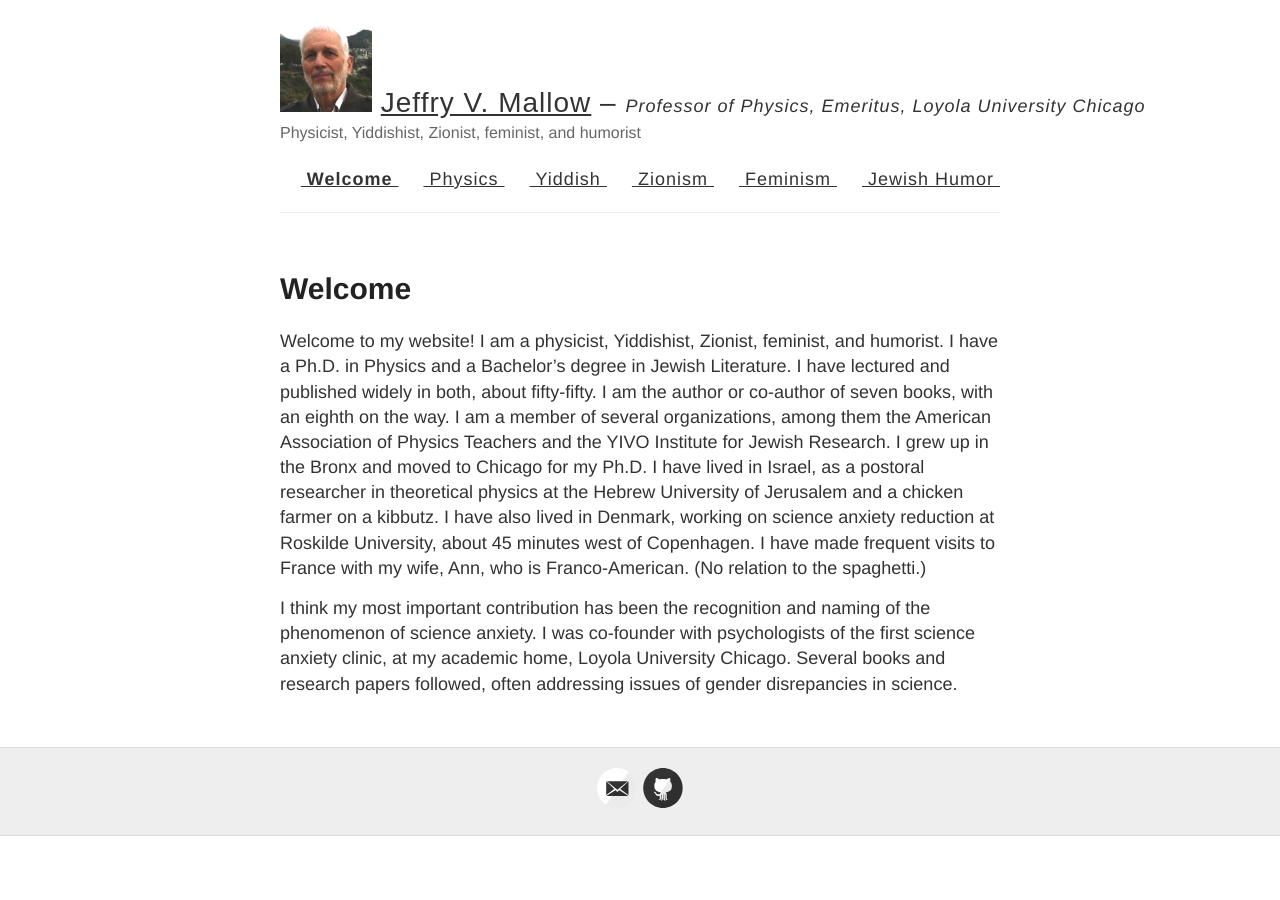
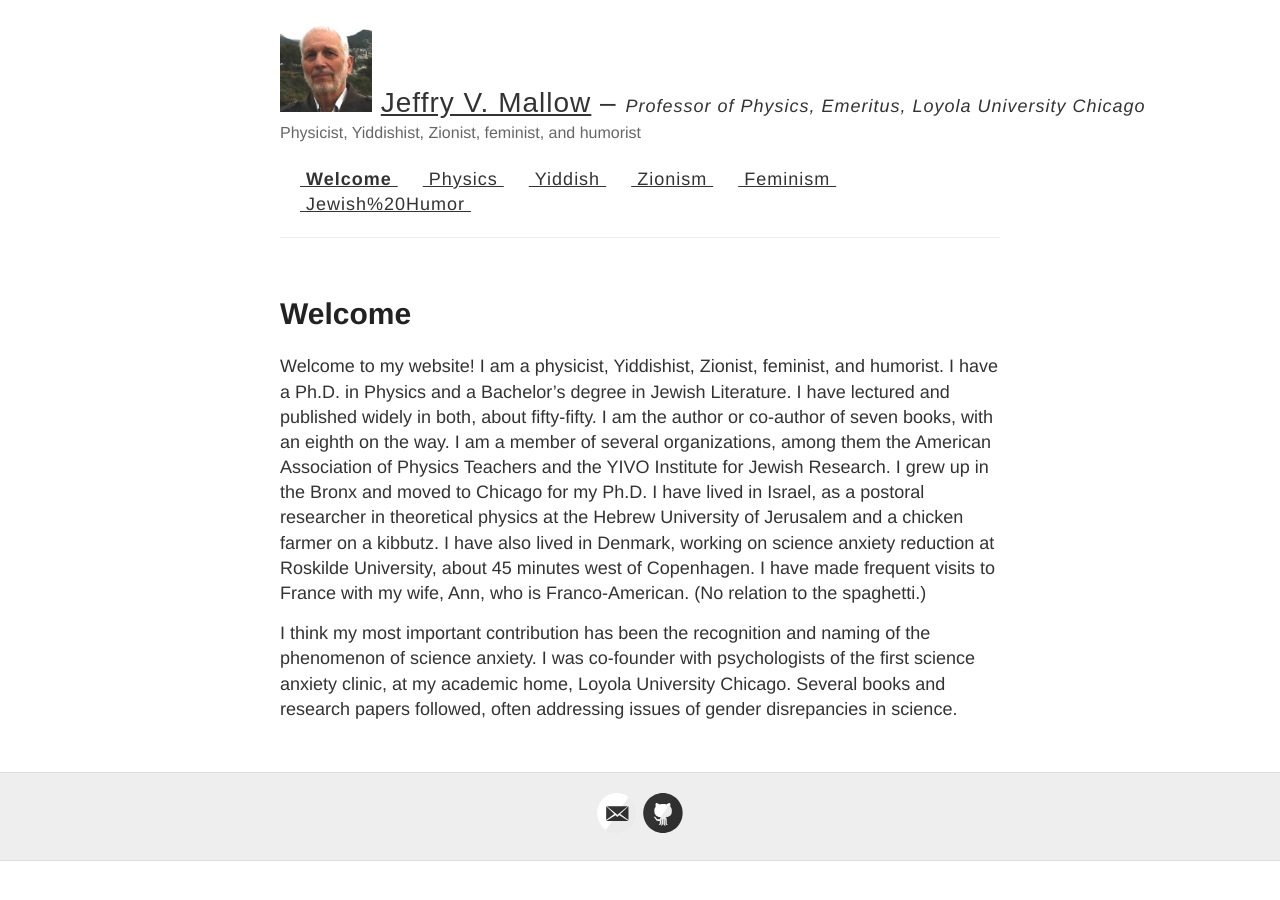
Before and after one commit to jvmallow/jvmallow.github.io, a Jekyll site: the page built from welcome.md, in a window 1280 px wide. Built offline with Jekyll 4.4.1, drawn with Linux system fonts in a browser that asks for light colours.

Commit message:
Update navigation.yml

```diff
--- a/_data/navigation.yml
+++ b/_data/navigation.yml
@@ -8,5 +8,5 @@
   link: /Zionism/
 - name: Feminism
   link: /Feminism/
-- name: Jewish Humor
+- name: Jewish%20Humor
   link: /Jewish%20Humor/
```
